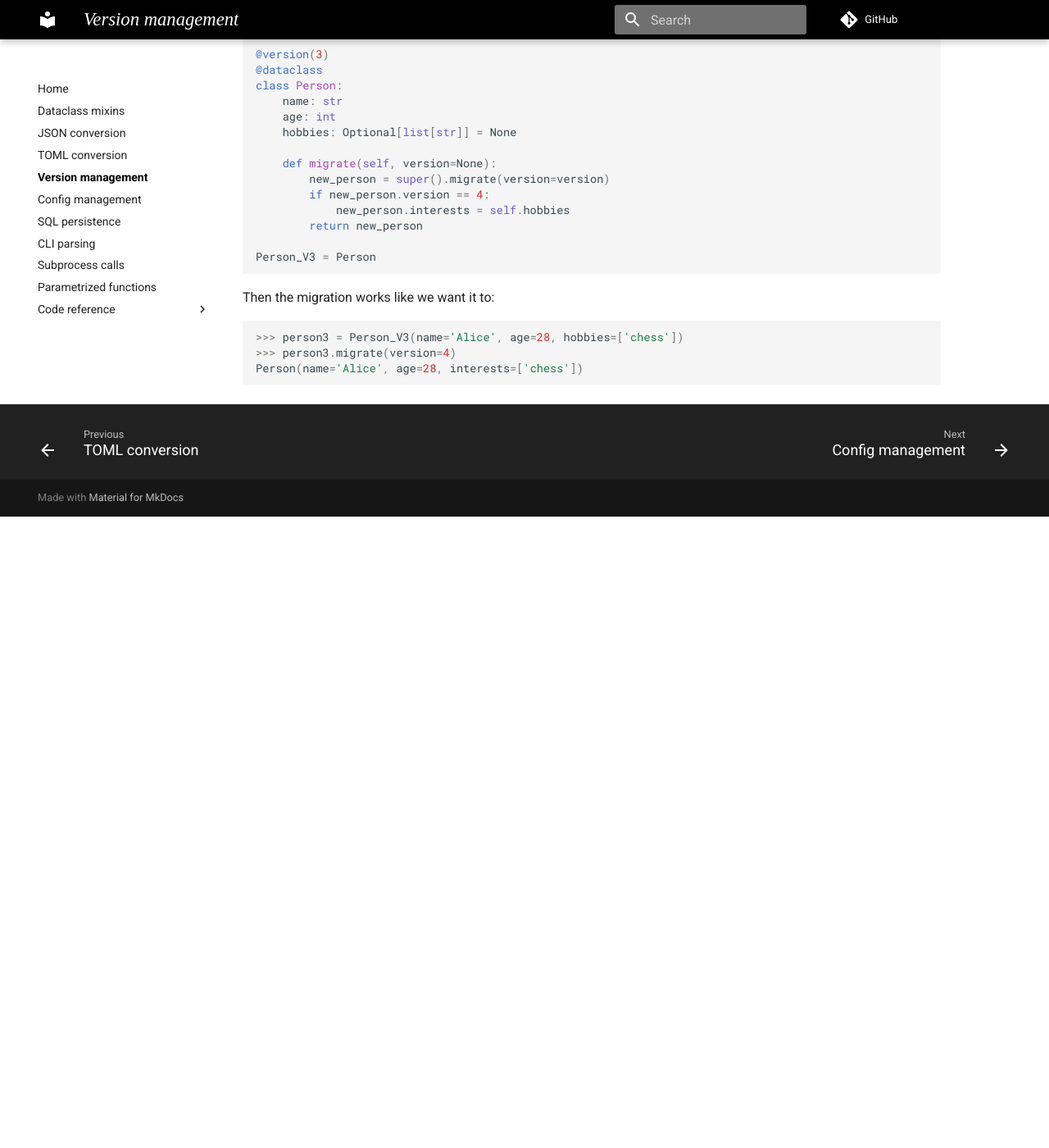
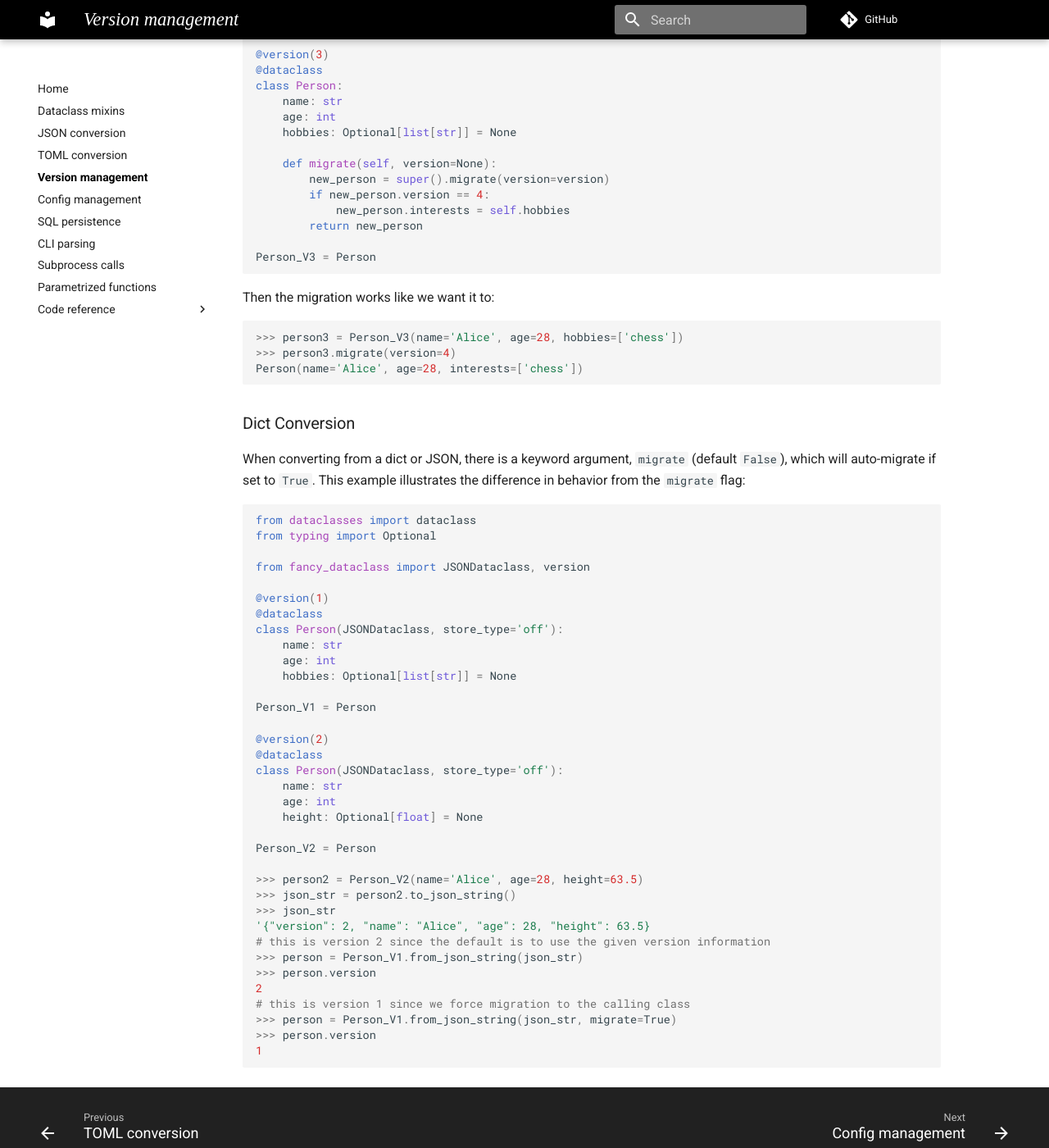
Before and after one commit to jeremander/fancy-dataclass, an MkDocs documentation site: the page built from docs/versioned.md, in a window 1280 px wide and 1400 px high, scrolled down 3961 px. Shown: the whole window at 82% size. Built offline with MkDocs 1.6.1 and Material for MkDocs 9.7.7, drawn with Linux system fonts in a browser that asks for light colours; comment, search, counter and statistics services are not loaded; before the commit the page ends 4591 px from its top, so only the background shows below that.

Commit message:
docs: document dict/JSON conversion (and migrate flag) in VersionedDataclass doc

````diff
--- a/docs/versioned.md
+++ b/docs/versioned.md
@@ -212,3 +212,45 @@ Then the migration works like we want it to:
 >>> person3.migrate(version=4)
 Person(name='Alice', age=28, interests=['chess'])
 ```
+
+### Dict Conversion
+
+When converting from a dict or JSON, there is a keyword argument, `migrate` (default `False`), which will auto-migrate if set to `True`. This example illustrates the difference in behavior from the `migrate` flag:
+
+```python
+from dataclasses import dataclass
+from typing import Optional
+
+from fancy_dataclass import JSONDataclass, version
+
+@version(1)
+@dataclass
+class Person(JSONDataclass, store_type='off'):
+    name: str
+    age: int
+    hobbies: Optional[list[str]] = None
+
+Person_V1 = Person
+
+@version(2)
+@dataclass
+class Person(JSONDataclass, store_type='off'):
+    name: str
+    age: int
+    height: Optional[float] = None
+
+Person_V2 = Person
+
+>>> person2 = Person_V2(name='Alice', age=28, height=63.5)
+>>> json_str = person2.to_json_string()
+>>> json_str
+'{"version": 2, "name": "Alice", "age": 28, "height": 63.5}
+# this is version 2 since the default is to use the given version information
+>>> person = Person_V1.from_json_string(json_str)
+>>> person.version
+2
+# this is version 1 since we force migration to the calling class
+>>> person = Person_V1.from_json_string(json_str, migrate=True)
+>>> person.version
+1
+```
````
Also changed, not shown: TODO.md (+9 -17 lines), 1 other file.
